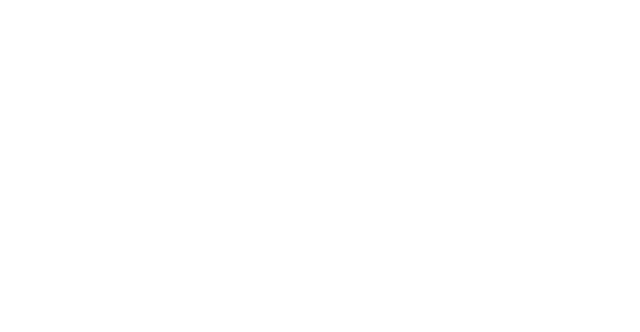
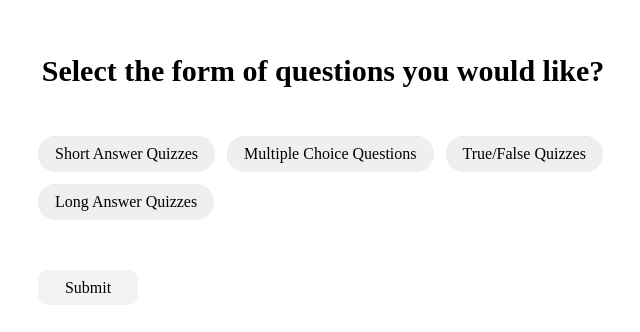
Before and after one commit to ParthK1509/LearnRails.AI, a React (Vite) app: page /input1 in a window 1280 px wide. Before the commit this address had no page. Shown: the part 106-438 px from the top of the page, without its empty margins (317-957 px from the left). Built offline with nearby package versions, Linux system fonts and the light colour scheme; a web font is replaced by a local one.

Commit message:
add zustand + reactrouter fix

```diff
--- a/package.json
+++ b/package.json
@@ -17,7 +17,8 @@
     "react-dom": "^19.0.0",
     "react-quiz-component": "^0.9.1",
     "react-router": "^7.4.0",
-    "react-router-dom": "^7.4.0"
+    "react-router-dom": "^7.4.0",
+    "zustand": "^5.0.3"
   },
   "devDependencies": {
     "@eslint/js": "^9.21.0",
--- a/src/home/home.jsx
+++ b/src/home/home.jsx
@@ -22,7 +22,6 @@
       console.error("Topic is empty.");
       return;
     }
-
     const apiKey = "AIzaSyAQ07vrMnk-ZQRCJyNtIOqklRlHooyJAW4";
 
     const genAI = new GoogleGenerativeAI(apiKey);
@@ -51,6 +50,7 @@
       console.log(responseText);
       const parsed = parseRoadmap(responseText);
       console.log(parsed);
+      navigate("/roadmap", { state: { items: parsed.subtopics } });
     } catch (error) {
       console.error("Error fetching data:", error);
     }
--- /dev/null
+++ b/src/inputs/questiontypesselection.jsx
@@ -0,0 +1,62 @@
+import { useState } from "react";
+import { Check } from 'lucide-react';
+import './question-types-selector.css';
+//import { useUserQuestionTypesStore } from  '../stores/userQuestionTypes.js';
+
+const questionTypes = [
+    "Short Answer Quizzes", "Multiple Choice Questions", "True/False Quizzes", "Long Answer Quizzes"
+];
+
+export default function questionTypesSelector() {
+    const [selectedTypes, setSelected] = useState([]);
+    //const [selectedTypes, addQ, removeQ] = useUserQuestionTypesStore();
+
+    const toggleQuestion = (questionType) => {
+        //if (selected.includes(questionType)){
+        //    removeQ(questionType);
+        //}else{
+        //    addQ(questionType);
+        //}
+        setSelected((prev) =>
+            prev.includes(questionType) ? prev.filter((c) => c !== questionType) : [...prev, questionType]
+        );
+    };
+
+    const submitBtnPress = () => {
+        console.log("submit button pressed");
+    };
+
+    return (
+        <div className="cuisine-container">
+            <h1 className="cuisine-heading">
+                Select the form of questions you would like?
+            </h1>
+            <div className="cuisine-grid">
+                <div className="cuisine-chips">
+                    {questionTypes.map((_qtype) => {
+                        const isSelected = selectedTypes.includes(_qtype);
+                        return (
+                            <button
+                                key={_qtype}
+                                onClick={() => toggleQuestion(_qtype)}
+                                className={`cuisine-chip ${isSelected ? 'selected' : ''}`}
+                            >
+                                <div className="chip-content">
+                                    <span>{_qtype}</span>
+                                    <span className="check-icon-wrapper">
+                                        <div className="check-icon-circle">
+                                            <Check className="check-icon" />
+                                        </div>
+                                    </span>
+                                </div>
+                            </button>
+                        );
+                    })}
+                </div>
+                <button className="submit-btn" onClick={submitBtnPress}>
+                    Submit
+                </button>
+            </div>
+        </div>
+    );
+}
--- a/src/main.jsx
+++ b/src/main.jsx
@@ -1,17 +1,19 @@
+import { StrictMode } from "react";
 import { createRoot } from "react-dom/client";
+import { createBrowserRouter,RouterProvider } from "react-router-dom";
 import "./index.css";
 import App from "./App.jsx";
 import Roadmap from "./roadmap/roadmap";
-import { BrowserRouter, Route, Routes } from "react-router";
-import { StrictMode } from "react";
+import Questiontypesselection from "./inputs/questiontypesselection.jsx";
+
+const router = createBrowserRouter([
+    {path: "/", element: <App/>},
+    {path: "/roadmap", element: <Roadmap/>},
+    {path: "/input1", element: <Questiontypesselection/>},
+]);
 
 createRoot(document.getElementById("root")).render(
   <StrictMode>
-    <BrowserRouter>
-      <Routes>
-        <Route path="/" element={<App />} />
-        <Route path="/roadmap" element={<Roadmap />} />
-      </Routes>
-    </BrowserRouter>
+    <RouterProvider router={router} />
   </StrictMode>
 );
--- /dev/null
+++ b/src/stores/userQuestionTypes.js
@@ -0,0 +1,10 @@
+import { create } from 'zustand'
+
+const useUserQuestionTypesStore = create((set) => ({
+  qTypes: [],
+  add_qType: (qT) => set((state) => ({ qTypes: [...state.qTypes, qT] })),
+  remove_qType: (qT) => {
+      let filteredArray = state.qTypes.filter(item => item !== qT)
+      set({ qTypes: filteredArray });
+  }
+}))
```
Also changed, not shown: src/home/question-types-selection.jsx (deleted, +0 -51 lines), src/inputs/exp-level-selection.jsx (renamed from src/home/exp-level-selection.jsx), src/inputs/exp-level-selector.css (renamed from src/home/exp-level-selector.css), src/inputs/question-types-selector.css (renamed from src/home/question-types-selector.css), 1 other file (tests, documents, lock files or other folders).
